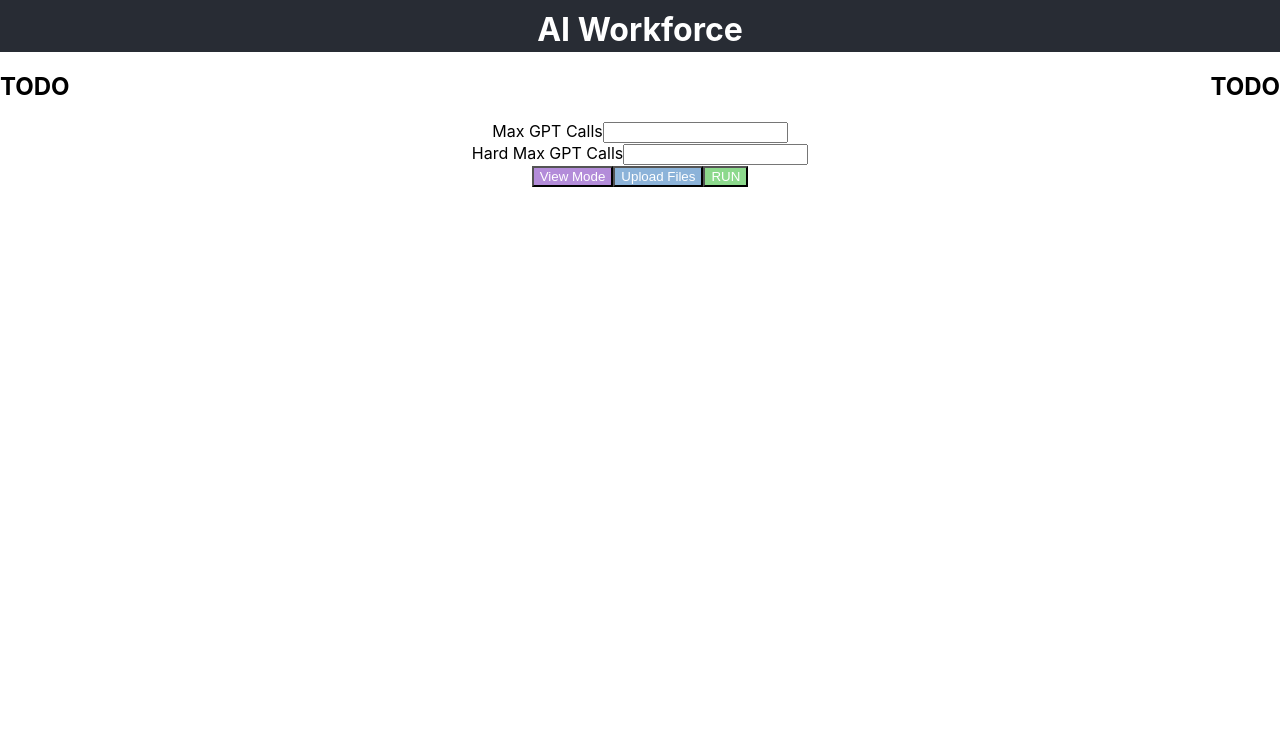
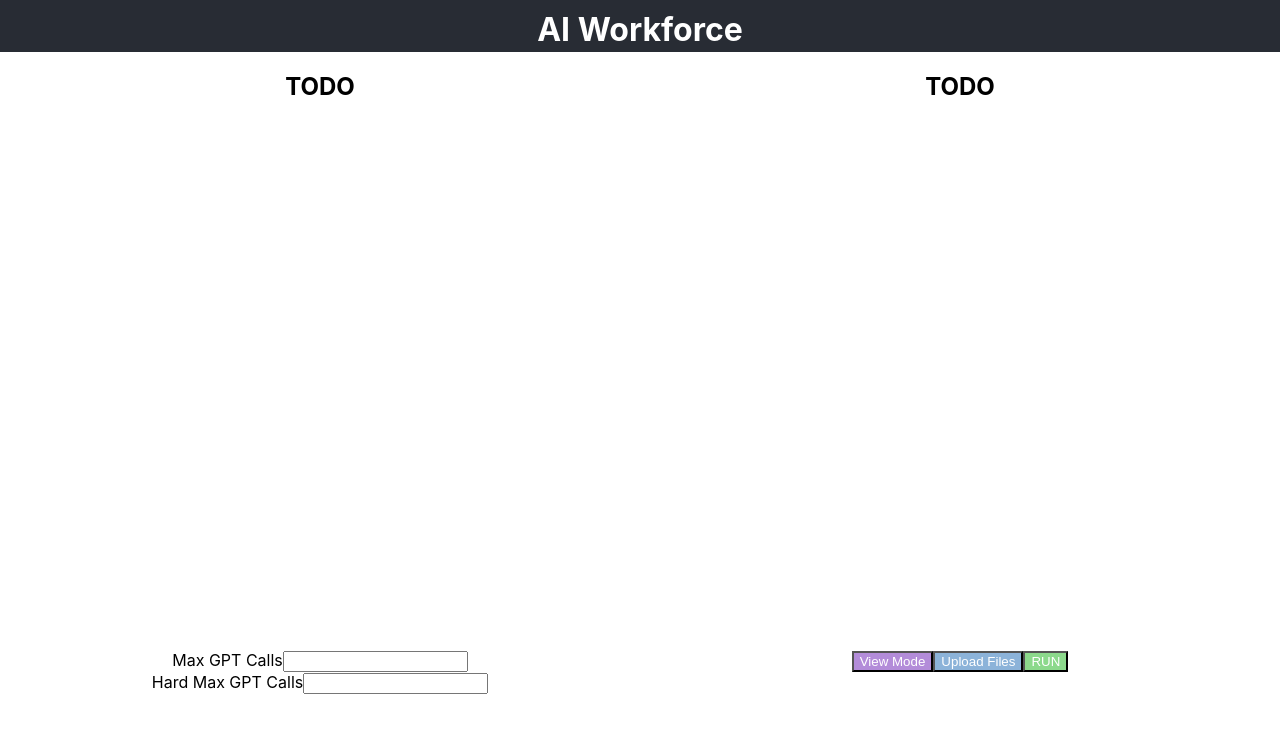
Before and after one commit to joeledge95/ai-workforce, a React (Create React App) app in the folder frontend/: page / in a window 1280 px wide. Shown: the top 732 px of the page. Built offline with nearby package versions, Linux system fonts and the light colour scheme.

Commit message:
front end create grid layout

```diff
--- a/frontend/src/App.css
+++ b/frontend/src/App.css
@@ -1,38 +1,6 @@
 .App {
   text-align: center;
+  display: grid;
+  grid-template-rows: auto 1fr;
+  height: 100vh;
 }
-
-.App-logo {
-  height: 40vmin;
-  pointer-events: none;
-}
-
-@media (prefers-reduced-motion: no-preference) {
-  .App-logo {
-    animation: App-logo-spin infinite 20s linear;
-  }
-}
-
-.App-header {
-  background-color: #282c34;
-  min-height: 100vh;
-  display: flex;
-  flex-direction: column;
-  align-items: center;
-  justify-content: center;
-  font-size: calc(10px + 2vmin);
-  color: white;
-}
-
-.App-link {
-  color: #61dafb;
-}
-
-@keyframes App-logo-spin {
-  from {
-    transform: rotate(0deg);
-  }
-  to {
-    transform: rotate(360deg);
-  }
-}
--- a/frontend/src/components/MainLayout.css
+++ b/frontend/src/components/MainLayout.css
@@ -1,4 +1,9 @@
-.main-content {
-  display: flex;
-  justify-content: space-between;
+.main-layout {
+  display: grid;
+  grid-template-areas:
+  'left right'
+  'inputs buttons';
+  grid-template-rows: 4fr 1fr;
+  grid-template-columns: 1fr 1fr;
+  height: 100%;
 }
--- a/frontend/src/components/MainLayout.js
+++ b/frontend/src/components/MainLayout.js
@@ -2,19 +2,15 @@ import React from 'react';
 import LeftSection from './LeftSection';
 import RightSection from './RightSection';
 import ButtonContainer from './ButtonContainer';
-import Inputs from './inputs';
+import Inputs from './Inputs';
 import './MainLayout.css';
 
 const MainLayout = () => (
   <main className="main-layout">
-    <div className="main-content">
-      <LeftSection />
-      <RightSection />
-    </div>
-    <div className="controlls">
-      <Inputs />
-      <ButtonContainer />
-    </div>
+    <LeftSection />
+    <RightSection />
+    <Inputs />
+    <ButtonContainer />
   </main>
 );
 
--- a/frontend/src/components/inputs.js
+++ b/frontend/src/components/inputs.js
@@ -1,5 +1,5 @@
 import React from 'react';
-import './inputs.css';
+import './Inputs.css';
 
 const Inputs = () => (
   <div className="inputs-container">
```
